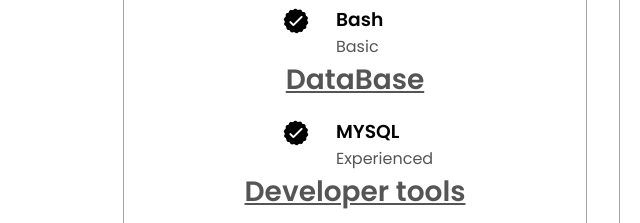
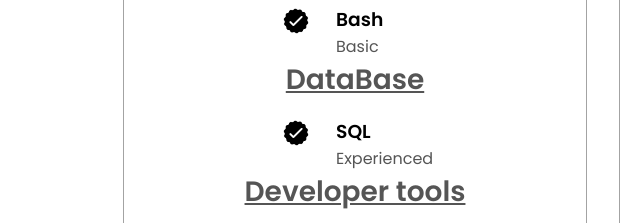
Before and after one commit to Sriram2828/SriramBalamurugan.dev, a plain HTML site: page index.html in a window 1280 px wide. Shown: the part 2817-3040 px from the top of the page, 37-677 px from the left. Drawn offline with nearby package versions, Linux system fonts and the light colour scheme.

Commit message:
skills and cv update

```diff
--- a/index.html
+++ b/index.html
@@ -275,7 +275,7 @@
                   class="icon"
                 />
                 <div>
-                  <h3>MYSQL</h3>
+                  <h3>SQL</h3>
                   <p>Experienced</p>
                 </div>
               </article>
```
Also changed, not shown: 1 other file.
